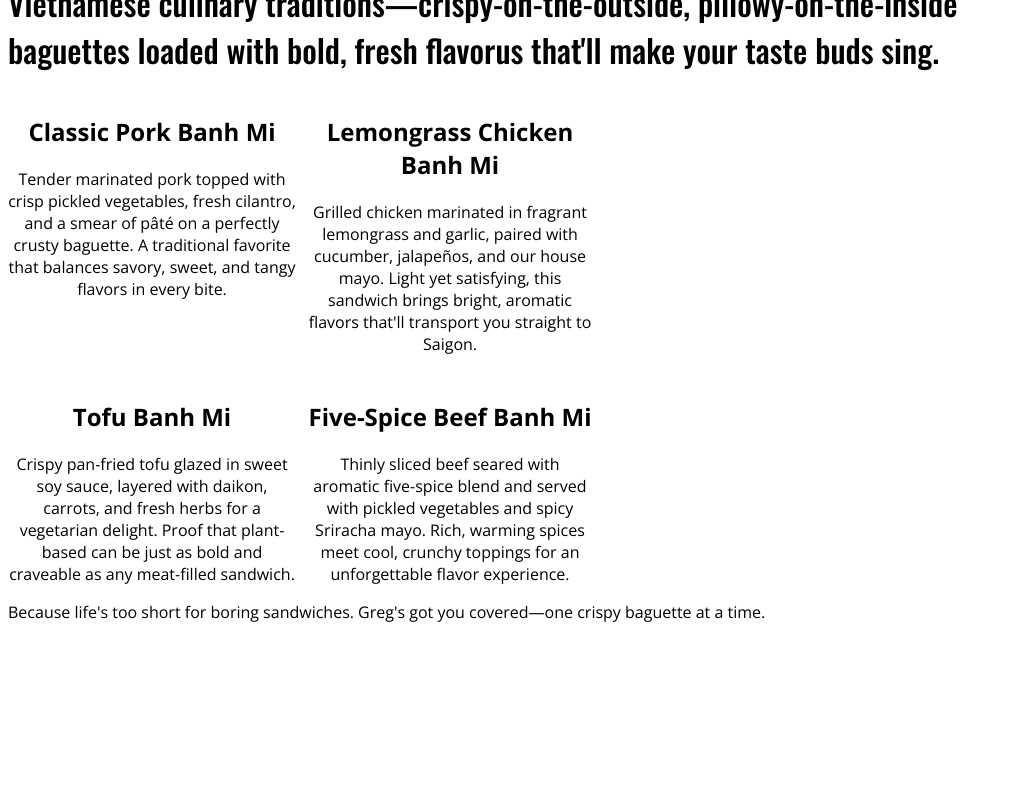
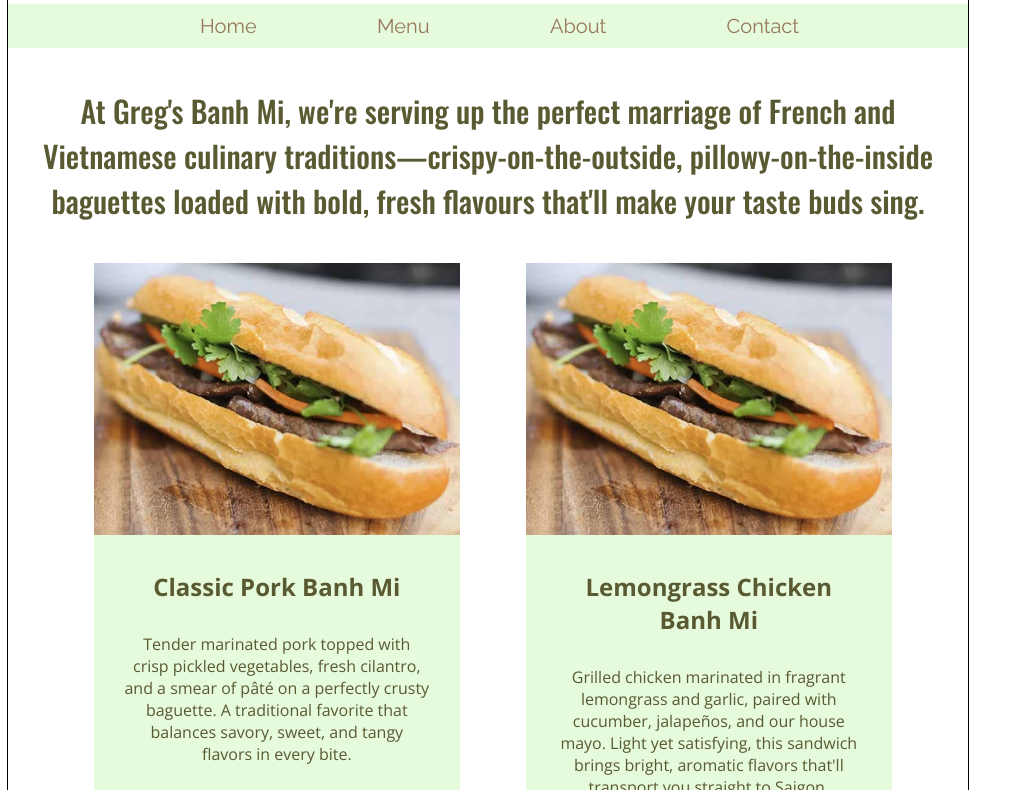
Before and after one commit to shayuu09/exercise6, a plain HTML site: page index.html in a window 1280 px wide. Shown: the part 198-988 px from the top of the page, without its empty margins (0-1025 px from the left). Before the commit the page ends 829 px from the top, so only its background shows below. Drawn offline with nearby package versions, Linux system fonts and the light colour scheme.

Commit message:
formatting

```diff
--- a/index.html
+++ b/index.html
@@ -7,16 +7,16 @@
     <link rel="preconnect" href="https://fonts.gstatic.com" crossorigin>
     <link href="https://fonts.googleapis.com/css2?family=Open+Sans:ital,wght@0,300..800;1,300..800&family=Oswald:wght@200..700&family=Raleway:ital,wght@0,100..900;1,100..900&display=swap" rel="stylesheet">
     <style>
-
-  ul {
-    list-style: none;
-    margin: 0px;
-    padding: 0px
-  }
-
-  li {
-    display: inline-block;
-    margin-right: 20px;
+      body {
+        font-family: "Open Sans", sans-serif;
+        font-optical-sizing: auto;
+        font-weight: 400;
+        font-style: normal;
+        font-variation-settings: "width" 100;
+        font-size: 16px;
+        color: rgb(90, 90, 50);
+        width: 960px;
+        outline: 1px solid black
       }
 
       a {
@@ -32,31 +32,46 @@
         color: rgb(100, 190, 100)
       }
 
-  body {
-    font-family: "Open Sans", sans-serif;
-    font-optical-sizing: auto;
-    font-weight: 400;
-    font-style: normal;
-    font-variation-settings: "wdth" 100;
-    font-size: 16px;
-    width: 960px;
-  }
-
       h1 {
         font-family: "Oswald", sans-serif;
         font-optical-sizing: auto;
         font-weight: 500;
         font-style: normal;
+        text-align: center;
       }
 
       .menu {
         display: grid;
-    grid-template-columns: 30% 30%;
-    gap: 10px;
-    text-align: center
+        grid-template-columns: 40% 40%;
+        gap: 10%;
+        text-align: center;
+        margin-left: 10%;
+        padding-bottom: 20%;
+      }
+
+      .item {
+        background-color: rgb(230, 250, 220);
+        margin: -10px;
+      }
+
+      .item h2,
+      p {
+        margin: 30px;
+      }
+
+      .item img {
+        width: 100%;
       }
 
       #site-title {
+        padding: 10px;
+        font-size: 80px;
+        margin-bottom: 10px
+      }
+
+      #hero-heading {
+        font-size: 30px;
+        padding: 30px;
       }
 
       nav {
@@ -64,14 +79,35 @@
         font-optical-sizing: auto;
         font-weight: 400;
         font-style: normal;
+        font-size: 20px;
+        padding-left: 20%;
+        padding-top: 10px;
+        padding-bottom: 10px;
+        margin-bottom: -10px;
+        background-color: rgb(230, 250, 220);
+      }
+
+      ul {
+        list-style: none;
+        margin: 0px;
+        padding: 0px
+      }
+
+      li {
+        display: inline-block;
+        margin-right: 15%;
       }
 
       footer {
+        padding-top: 5%;
+        padding-bottom: 5%;
+        text-align: center;
+        background-color: rgb(230, 250, 220);
       }
-
     </style>
   </head>
-<body><h1 id="site-title">Greg’s Banh Mi</h1>
+  <body>
+    <h1 id="site-title">Greg’s Banh Mi</h1>
     <nav>
       <ul>
         <li><a href="/">Home</a></li>
@@ -80,21 +116,25 @@
         <li><a href="/">Contact</a></li>
       </ul>
     </nav>
-<h1>At Greg's Banh Mi, we're serving up the perfect marriage of French and Vietnamese culinary traditions—crispy-on-the-outside, pillowy-on-the-inside baguettes loaded with bold, fresh flavorus that'll make your taste buds sing.</h1>
+    <h1 id="hero-heading">At Greg's Banh Mi, we're serving up the perfect marriage of French and Vietnamese culinary traditions—crispy-on-the-outside, pillowy-on-the-inside baguettes loaded with bold, fresh flavours that'll make your taste buds sing.</h1>
     <div class="menu">
       <div class="item">
+        <img src="banh-mi.jpg" alt="a photo of banh-mi with cilantro, carrot, and beef">
         <h2>Classic Pork Banh Mi</h2>
         <p>Tender marinated pork topped with crisp pickled vegetables, fresh cilantro, and a smear of pâté on a perfectly crusty baguette. A traditional favorite that balances savory, sweet, and tangy flavors in every bite.</p>
       </div>
       <div class="item">
+        <img src="banh-mi.jpg" alt="a photo of banh-mi with cilantro, carrot, and beef">
         <h2>Lemongrass Chicken Banh Mi</h2>
         <p>Grilled chicken marinated in fragrant lemongrass and garlic, paired with cucumber, jalapeños, and our house mayo. Light yet satisfying, this sandwich brings bright, aromatic flavors that'll transport you straight to Saigon.</p>
       </div>
       <div class="item">
+        <img src="banh-mi.jpg" alt="a photo of banh-mi with cilantro, carrot, and beef">
         <h2>Tofu Banh Mi</h2>
         <p>Crispy pan-fried tofu glazed in sweet soy sauce, layered with daikon, carrots, and fresh herbs for a vegetarian delight. Proof that plant-based can be just as bold and craveable as any meat-filled sandwich.</p>
       </div>
       <div class="item">
+        <img src="banh-mi.jpg" alt="a photo of banh-mi with cilantro, carrot, and beef">
         <h2>Five-Spice Beef Banh Mi</h2>
         <p>Thinly sliced beef seared with aromatic five-spice blend and served with pickled vegetables and spicy Sriracha mayo. Rich, warming spices meet cool, crunchy toppings for an unforgettable flavor experience.</p>
       </div>
```
Lines whose indentation alone changed are shown as unchanged.
